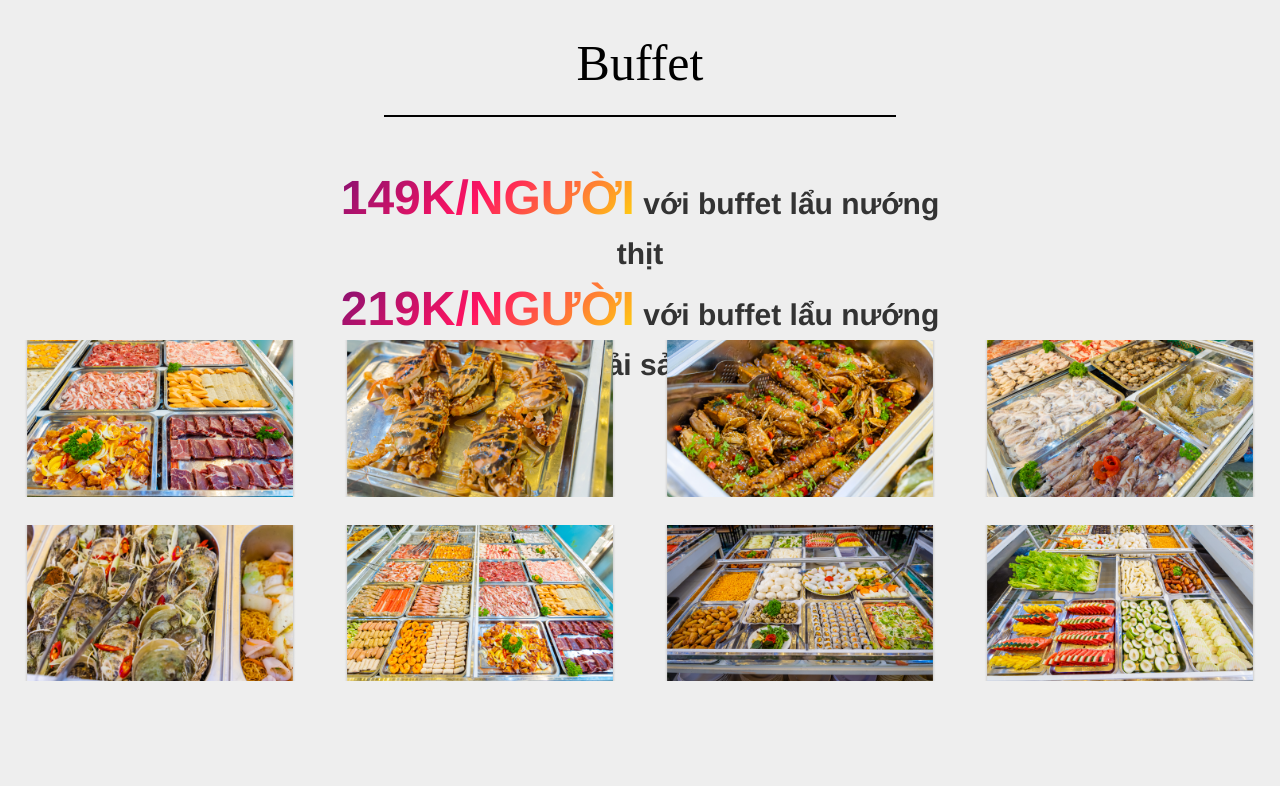
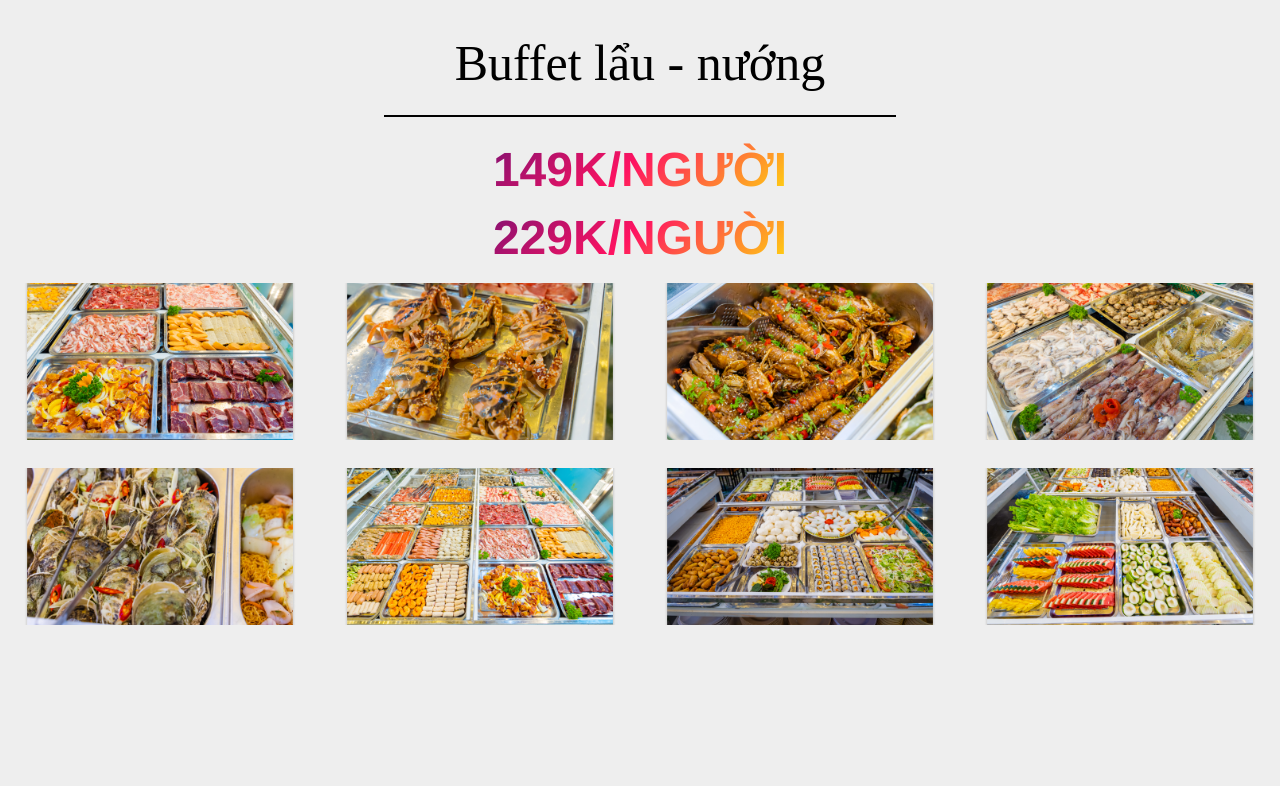
Before and after one commit to DunDunGithub/LandingPage-HuynhDeQuan, a plain HTML site: page index.html in a window 1280 px wide. Shown: the part 2402-3188 px from the top of the page. Drawn offline with nearby package versions, Linux system fonts and the light colour scheme; a web font is replaced by a local one.

Commit message:
Final version

```diff
--- a/asset/styles.css
+++ b/asset/styles.css
@@ -352,7 +352,7 @@ path.two {
 /* Buffet */
 
 .buffet {
-    height: calc(100vh + 30px);
+    height: calc(100vh + 920px);
     background-color: rgba(217, 217, 217, 0.44);
     text-align: center;
     padding: 30px 0 30px 0;
@@ -380,7 +380,7 @@ path.two {
 
 .buffet .buffet-price {
     position: absolute;
-    top: 20%;
+    top: 8%;
     left: 50%;
     font-size: 3rem;
     font-weight: bold;
@@ -394,7 +394,7 @@ path.two {
 
 .grid-container {
     position: absolute;
-    top: 40%;
+    top: 16%;
     margin-top: 10px;
     width: 100%;
     display: grid;
@@ -434,6 +434,14 @@ path.two {
     -webkit-background-clip: text;
     -webkit-text-fill-color: transparent;
     animation: textclip 2s linear infinite;
+}
+
+.buffet-menu img{
+    height: 900px;
+    position: absolute;
+    bottom: 30px;
+    left: 50%;
+    transform: translate(-50%);
 }
 
 @keyframes textclip {
--- a/index.html
+++ b/index.html
@@ -147,14 +147,14 @@
         <!-- Buffet -->
         <div class="buffet" id="buffet">
             <div class="buffet-title">
-                Buffet
+                Buffet lẩu - nướng
             </div>
             <div class="buffet-price">
                 <div class="buffet-price__thit">
-                    <b class="animate-character">149k/người</b> với buffet lẩu nướng thịt
+                    <b class="animate-character">149k/người</b>
                 </div>
                 <div class="buffet-price__haisan">
-                    <b class="animate-character">219k/người</b> với buffet lẩu nướng hải sản
+                    <b class="animate-character">229k/người</b>
                 </div>
             </div>
             <div class="grid-container">
@@ -166,6 +166,9 @@
                 <div><img src="./asset/image/Rectangle 11.png" alt=""></div>
                 <div><img src="./asset/image/Rectangle 12.png" alt=""></div>
                 <div><img src="./asset/image/Rectangle 13.png" alt=""></div>
+            </div>
+            <div class="buffet-menu">
+                <img src="./asset/image/menuBuffet.jpg" alt="">
             </div>
         </div>
 
```
Also changed, not shown: asset/image/menuBuffet.jpg (added).
